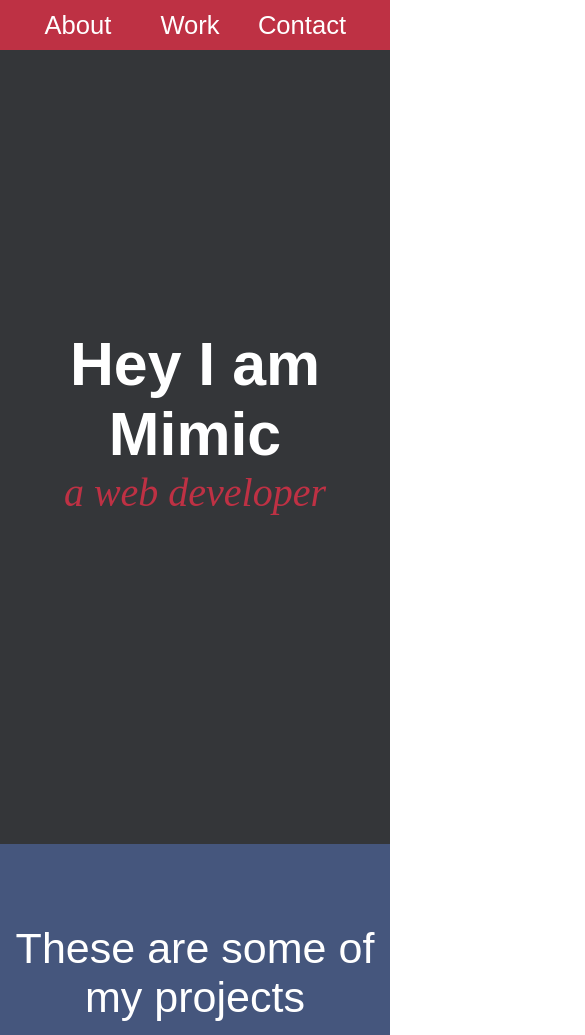
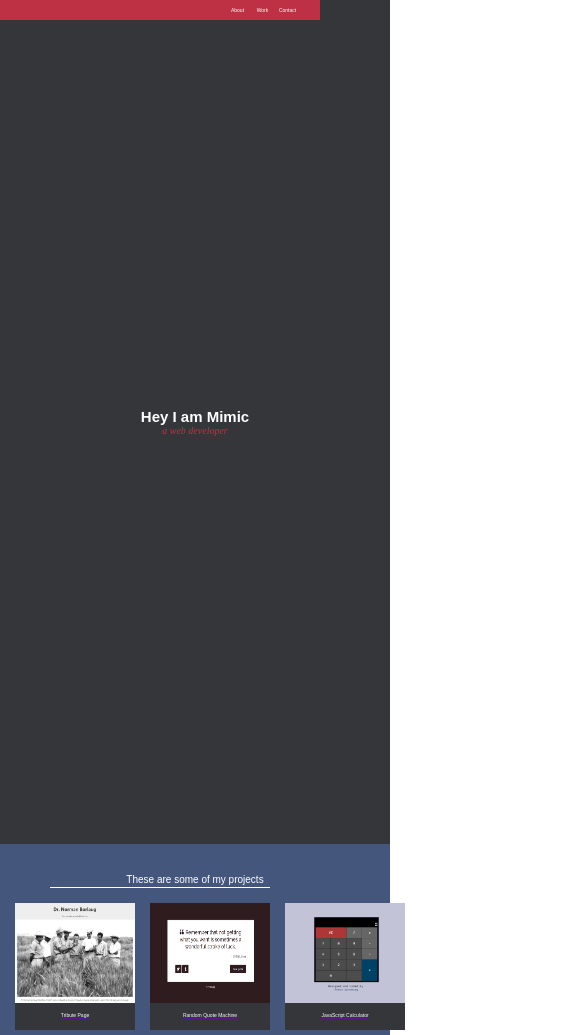
Before and after one commit to RrLSn/personalportfolio, a plain HTML site: page index.html in a window 390 px wide. Shown: the top 1035 px of the page, 585 px wide, since content can reach past the window. Drawn offline with Linux system fonts and the light colour scheme.

Commit message:
personal

```diff
--- a/index.html
+++ b/index.html
@@ -68,11 +68,11 @@
                 </div>
 
                 <div class="social">
-                    <p><img src="./media/facebook-box-line.png">Facebook</p>
-                    <p><img src="./media/github-line.png">GitHub</p>
-                    <p><img src="./media/twitter-line.png">Twitter</p>
-                    <p><img src="./media/at-line.png">Send a mail</p>
-                    <p><img src="./media/smartphone-line.png">Call me</p>
+                    <a><img src="./media/facebook-box-line.png">Facebook</a>
+                    <a><img src="./media/github-line.png">GitHub</a>
+                    <a><img src="./media/twitter-line.png">Twitter</a>
+                    <a><img src="./media/at-line.png">Send a mail</a>
+                    <a><img src="./media/smartphone-line.png">Call me</a>
                 </div>
                 <div class="contact-line"></div>
                 <div class="outro">**This is just a fake portfolio. All the projects and contact details given are not real.</div>
--- a/style.css
+++ b/style.css
@@ -164,6 +164,8 @@ figcaption{
     padding-top: 3rem;
     font-size: 2rem;
     gap: 1.5rem;
+    cursor: pointer;
+    transition: all 0.4 linear;
 }
 
 
@@ -190,3 +192,59 @@ footer{
     font-weight: 300;
     margin-top: -1.5rem;
 }
+
+@media (max-width:640px){
+    :root {
+        font-size: 10px;
+       }
+       /* .head{
+        position: fixed;
+       } */
+
+       nav{
+        width: 32rem;
+        height: 2rem;
+       }
+
+       nav a{
+        width: 2.5rem;
+        gap: 1.5rem;
+        font-size: 0.5rem;
+       }
+
+       .fit{
+        font-size: 1.5rem;
+       }
+
+       .web{
+        font-size: 1rem;
+       }
+
+       .project{
+        font-size: 1rem;
+        padding-top: 3rem;
+       }
+
+       .project-line{
+        width: 22rem;
+        margin-left: 5rem;
+        margin-top: 0.2rem;
+       }
+       .work-tile{
+        display: flex;
+        justify-content: space-between;
+        margin-top: 1.5rem;
+        width: 100%;
+       }
+
+       .work-tile img{
+        width: 12rem;
+        height: 10rem;
+       }
+
+       figcaption{
+        width: 12rem;
+        height: 3rem;
+        font-size: 0.5rem;
+       }
+    }
```
